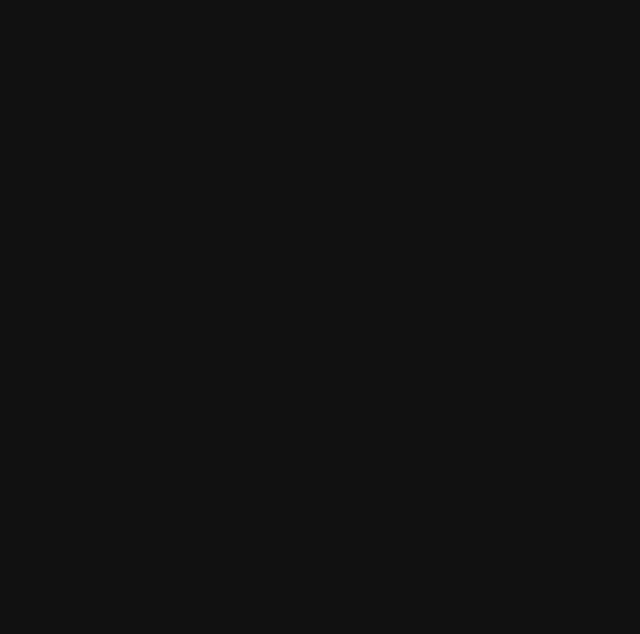
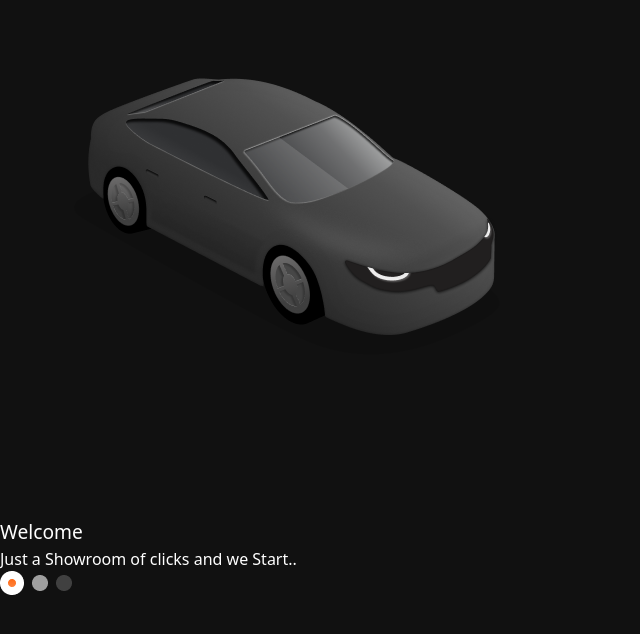
Before and after one commit to Talha-24/Car_Rental_Service, a React (Vite) app: page / in a window 1280 px wide. Shown: the top 634 px of the page, without its empty margins (0-640 px from the left). Built offline with nearby package versions, Linux system fonts and the light colour scheme.

Commit message:
Create UI of Intro Section

```diff
--- a/index.html
+++ b/index.html
@@ -2,7 +2,6 @@
 <html lang="en">
   <head>
     <meta charset="UTF-8" />
-    <link rel="shortcut icon" href="https://w7.pngwing.com/pngs/422/582/png-transparent-taxi-car-rental-computer-icons-rent-miscellaneous-orange-logo.png" type="image/x-icon">
     <meta name="viewport" content="width=device-width, initial-scale=1.0" />
     <title>Car Rental - Book your favourite Car at your Door Step!</title>
   </head>
--- a/src/App.jsx
+++ b/src/App.jsx
@@ -1,9 +1,10 @@
+import Section from "./assets/Components/Common/Section"
 
 
 const App = () => {
   return (
-    <div>
-
+    <div className="flex items-center justify-center">
+      <Section/>
 
     </div>
   )
--- /dev/null
+++ b/src/assets/Components/Common/Section.jsx
@@ -0,0 +1,18 @@
+
+const Section = () => {
+  return (
+    <div className='bg-[#FF6E1C] w-[410px] flex items-center justify-center flex-col py-[200px] h-[100vh]'>
+        <div id="image">
+            <img  className="object-cover w-[100%] h-[50vh] bg-[#FF6E1C]" src="src\assets\images\carone.png" alt="" />
+        </div>
+        <div id="text" className="bg-[#FF6E1C] h-[50vh] text-center flex flex-col items-center gap-2">
+            <big className="bg-[#FF6E1C] text-xl ">Welcome</big>
+            <p className="bg-[#FF6E1C] text-sm">Just a Showroom of clicks and we Start..</p>
+            <img className="bg-[#FF6E1C] w-10 mt-6" src="src\assets\images\Pager.png" alt="" />
+
+        </div>
+    </div>
+  )
+}
+
+export default Section
```
Also changed, not shown: src/assets/images/Pager.png (added), src/assets/images/carone.png (added).
